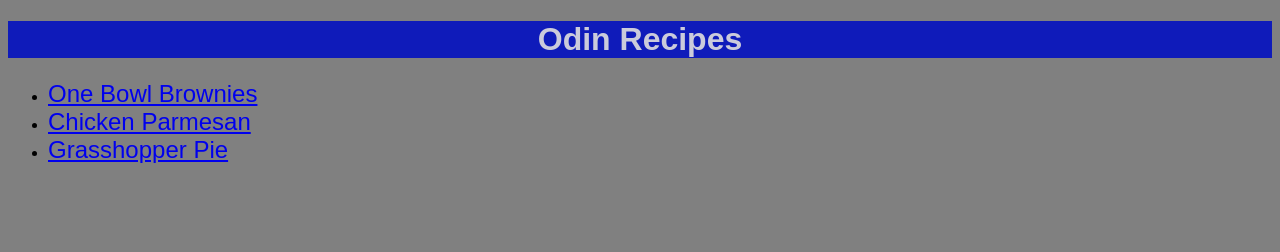
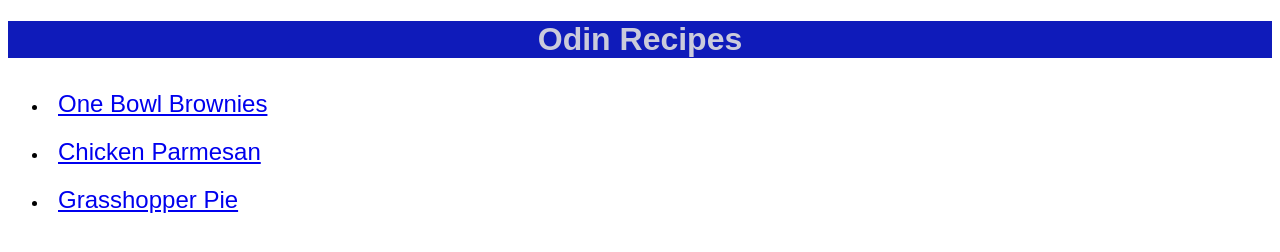
Before and after one commit to leodymium/odin-recipes, a plain HTML site: page index.html in a window 1280 px wide. Drawn offline with Linux system fonts and the light colour scheme.

Commit message:
Update styles with inline blocks

```diff
--- a/styles.css
+++ b/styles.css
@@ -1,6 +1,5 @@
 body {
     font-family: Arial, sans-serif;
-    background-color: gray;
 }
 
 h1 {
@@ -11,14 +10,19 @@ h1 {
 
 p.Description {
     font-style: italic;
+    display: inline-block;
 }
 
 li a {
     font-size: 24px;
+    padding: 5px;
+    margin: 5px;
+    display: inline-block;
 }
 
 img {
     border: 1px solid black;
     height: auto;
     width: 350px;
+    display: inline-block;
 }
```
